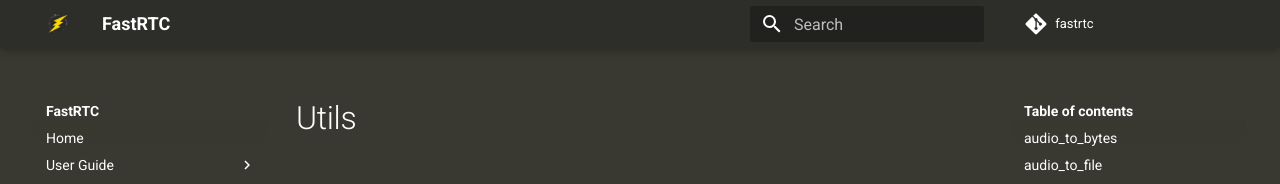
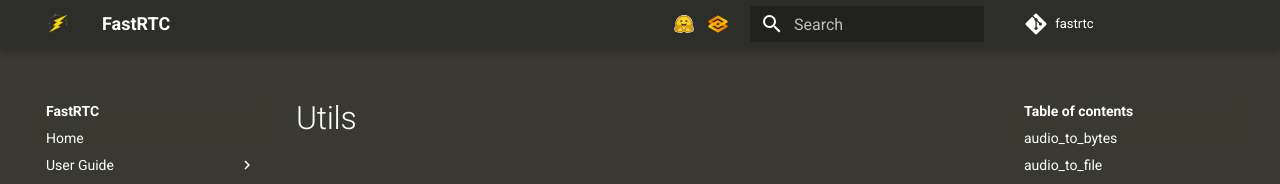
Before and after one commit to freddyaboulton/gradio-webrtc, an MkDocs documentation site: the page built from docs/utils.md, in a window 1280 px wide. Shown: the top 184 px of the page. Built offline with MkDocs 1.6.1 and Material for MkDocs 9.7.7, drawn with Linux system fonts in a browser that asks for light colours; comment, search, counter and statistics services are not loaded.

Commit message:
logos (#68)
Co-authored-by: Freddy Boulton <freddyboulton@hf-freddy.local>

```diff
--- a/mkdocs.yml
+++ b/mkdocs.yml
@@ -4,6 +4,7 @@ repo_name: fastrtc
 repo_url: https://github.com/freddyaboulton/gradio-webrtc
 theme:
   name: material
+  custom_dir: overrides
   palette:
     scheme: fastrtc-dark
   features:
--- /dev/null
+++ b/overrides/partials/header.html
@@ -0,0 +1,78 @@
+{#-
+This file was automatically generated - do not edit
+-#}
+{% set class = "md-header" %}
+{% if "navigation.tabs.sticky" in features %}
+{% set class = class ~ " md-header--shadow md-header--lifted" %}
+{% elif "navigation.tabs" not in features %}
+{% set class = class ~ " md-header--shadow" %}
+{% endif %}
+<header class="{{ class }}" data-md-component="header">
+    <nav class="md-header__inner md-grid" aria-label="{{ lang.t('header') }}">
+        <a href="{{ config.extra.homepage | d(nav.homepage.url, true) | url }}" title="{{ config.site_name | e }}"
+            class="md-header__button md-logo" aria-label="{{ config.site_name }}" data-md-component="logo">
+            {% include "partials/logo.html" %}
+        </a>
+        <label class="md-header__button md-icon" for="__drawer">
+            {% set icon = config.theme.icon.menu or "material/menu" %}
+            {% include ".icons/" ~ icon ~ ".svg" %}
+        </label>
+        <div class="md-header__title" data-md-component="header-title">
+            <div class="md-header__ellipsis">
+                <div class="md-header__topic">
+                    <span class="md-ellipsis">
+                        {{ config.site_name }}
+                    </span>
+                </div>
+                <div class="md-header__topic" data-md-component="header-topic">
+                    <span class="md-ellipsis">
+                        {% if page.meta and page.meta.title %}
+                        {{ page.meta.title }}
+                        {% else %}
+                        {{ page.title }}
+                        {% endif %}
+                    </span>
+                </div>
+            </div>
+        </div>
+        {% if config.theme.palette %}
+        {% if not config.theme.palette is mapping %}
+        {% include "partials/palette.html" %}
+        {% endif %}
+        {% endif %}
+        {% if not config.theme.palette is mapping %}
+        {% include "partials/javascripts/palette.html" %}
+        {% endif %}
+        {% if config.extra.alternate %}
+        {% include "partials/alternate.html" %}
+        {% endif %}
+
+        <!-- Add HF and Gradio logos before search -->
+        <div style="display: flex; align-items: center; margin-right: 1rem;">
+            <img src="/hf-logo.svg"
+                onerror="this.onerror=null; this.src='https://huggingface.co/datasets/freddyaboulton/bucket/resolve/main/hf-logo.svg';"
+                style="height: 24px; margin-right: 10px;">
+            <img src="/gradio-logo.svg"
+                onerror="this.onerror=null; this.src='https://huggingface.co/datasets/freddyaboulton/bucket/resolve/main/gradio-logo.svg';"
+                style="height: 24px;">
+        </div>
+
+        {% if "material/search" in config.plugins %}
+        <label class="md-header__button md-icon" for="__search">
+            {% set icon = config.theme.icon.search or "material/magnify" %}
+            {% include ".icons/" ~ icon ~ ".svg" %}
+        </label>
+        {% include "partials/search.html" %}
+        {% endif %}
+        {% if config.repo_url %}
+        <div class="md-header__source">
+            {% include "partials/source.html" %}
+        </div>
+        {% endif %}
+    </nav>
+    {% if "navigation.tabs.sticky" in features %}
+    {% if "navigation.tabs" in features %}
+    {% include "partials/tabs.html" %}
+    {% endif %}
+    {% endif %}
+</header>
```
Also changed, not shown: docs/index.md (+7 -0 lines), docs/gradio-logo-with-title.svg (added), docs/gradio-logo.svg (added), docs/hf-logo-with-title.svg (added), docs/hf-logo.svg (added).
